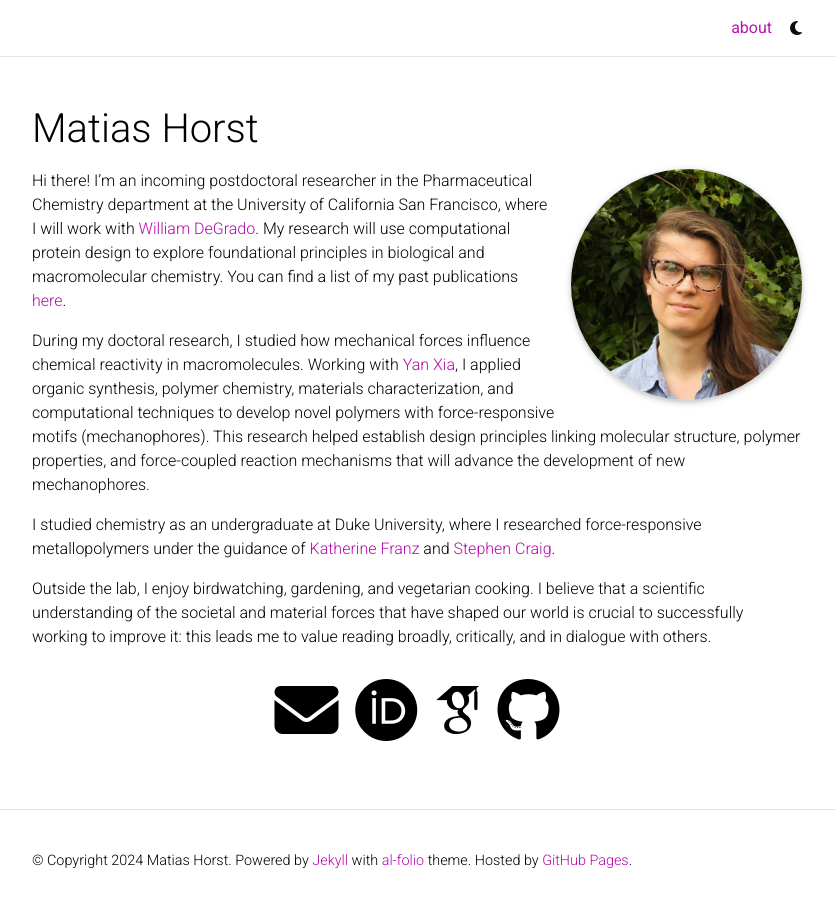
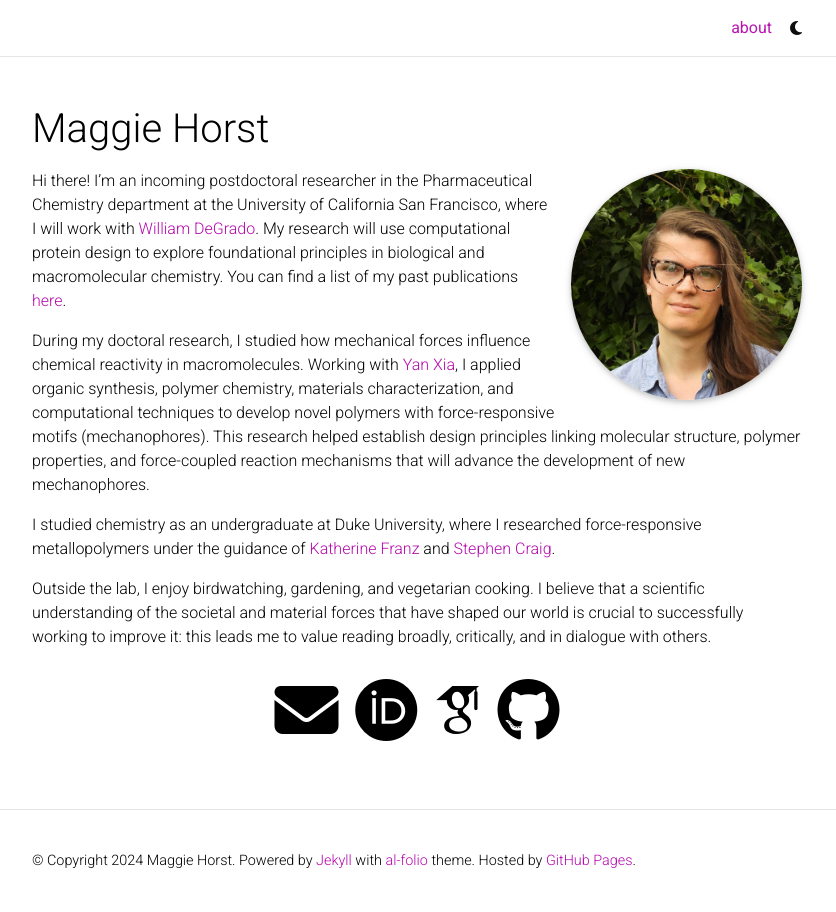
Before and after one commit to mechanophore/mechanophore.github.io, a Jekyll site: the page built from _pages/about.md, in a window 1280 px wide. Shown: the whole page, without its empty margins (223-1059 px from the left). Built offline with Jekyll 4.4.1, drawn with Linux system fonts in a browser that asks for light colours; full-size pictures stand in for the smaller copies a plugin makes; some web fonts are replaced; comment, search, counter and statistics services are not loaded; a style sheet for code colours, icons or effects is not loaded.

Commit message:
Update _config.yml

```diff
--- a/_config.yml
+++ b/_config.yml
@@ -2,17 +2,17 @@
 # Site settings
 # -----------------------------------------------------------------------------
 
-title: Matias Horst # the website title (if blank, full name will be used instead)
-first_name: Matias
+title: Maggie Horst # the website title (if blank, full name will be used instead)
+first_name: Maggie
 middle_name:
 last_name: Horst
-email: mhorst@stanford.edu
+email: horst18m@gmail.com
 description: > # the ">" symbol means to ignore newlines until "footer_text:"
   A simple, whitespace theme for academics. Based on [*folio](https://github.com/bogoli/-folio) design.
 footer_text: >
   Powered by <a href="https://jekyllrb.com/" target="_blank">Jekyll</a> with <a href="https://github.com/alshedivat/al-folio">al-folio</a> theme.
   Hosted by <a href="https://pages.github.com/" target="_blank">GitHub Pages</a>.
-keywords: polymers, polymer-chemistry, mechanochemistry  # add your own keywords or leave empty
+keywords: polymers, polymer-chemistry, mechanochemistry, protein design, de novo protein design  # add your own keywords or leave empty
 
 lang: en # the language of your site (for example: en, fr, cn, ru, etc.)
 icon: ⚗️  # the emoji used as the favicon (alternatively, provide image name in /assets/img/)
```
